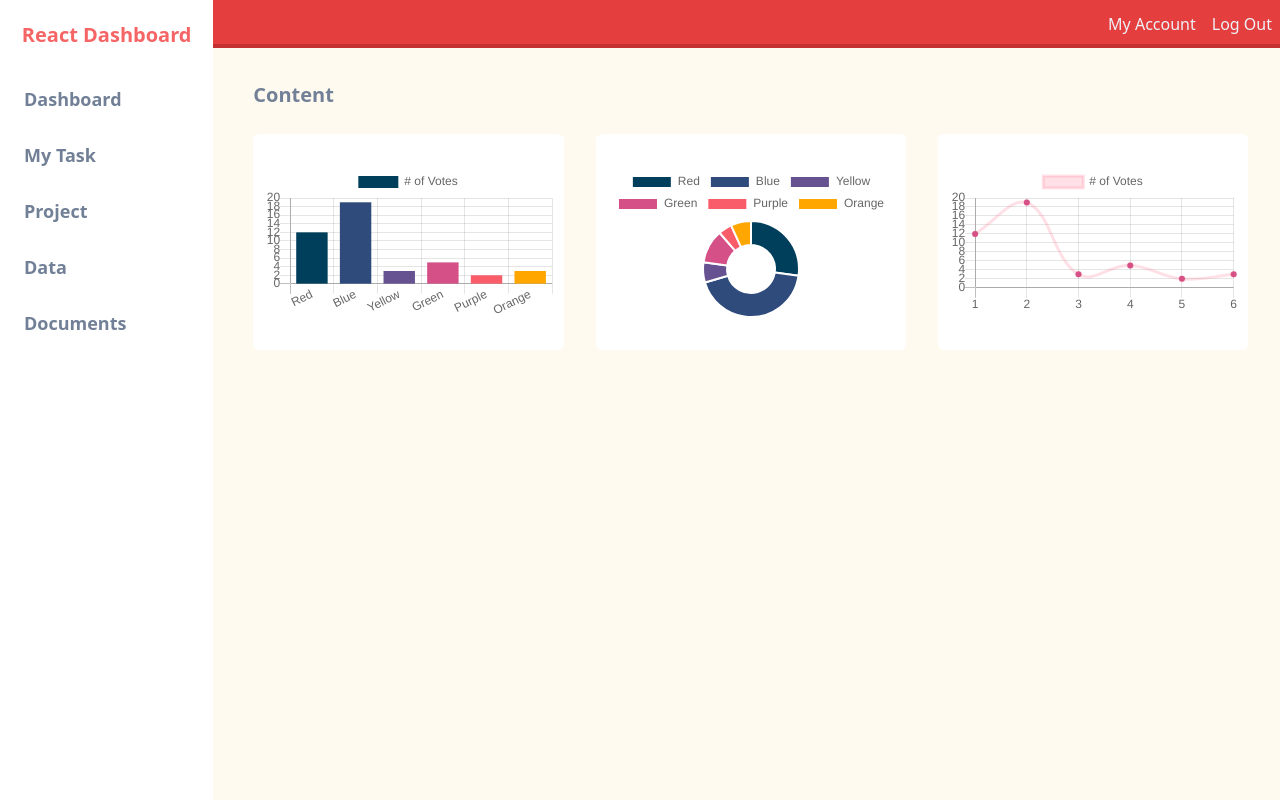
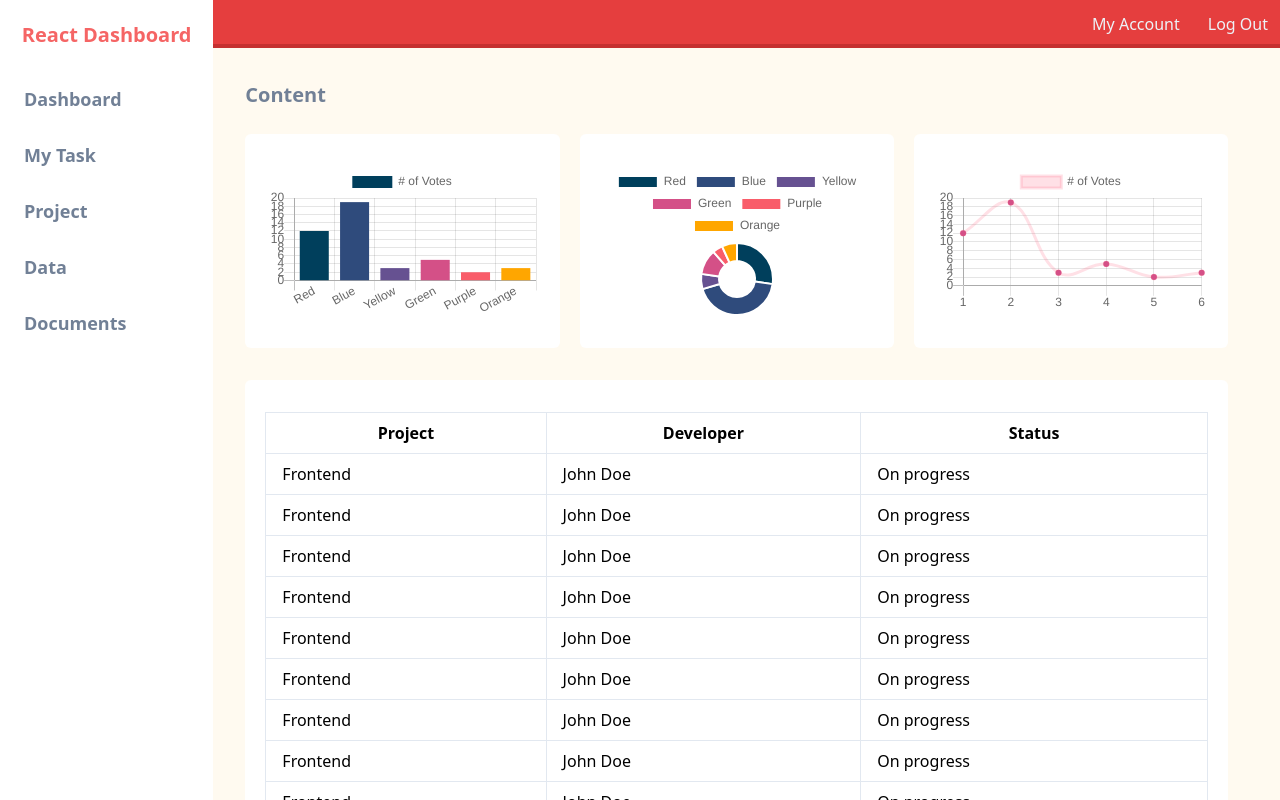
Before and after one commit to bonasunu/EnterpriseManagementFrontend, a React (Create React App) app in the folder client/: page / in a window 1280 px wide. Built offline with nearby package versions, Linux system fonts and the light colour scheme.

Commit message:
styling main content

```diff
--- a/client/src/App.js
+++ b/client/src/App.js
@@ -11,7 +11,7 @@ function App() {
   const classes = {
     wrapper:
       'overflow-x-hidden h-screen grid grid-cols-1 lg:grid-cols-6 sm:grid-cols-1 md:grid-cols-1',
-    main: 'overflow-y-auto flex flex-col lg:col-span-5',
+    main: 'overflow-y-auto h-auto flex flex-col lg:col-span-5',
     sidebarWeb:
       'bg-white hidden sm:hidden md:hidden lg:inline xl:inline xl:col-span-1 lg:col-span-1',
     sidebarMobile: 'sticky bg-white lg:hidden xl:hidden',
--- a/client/src/components/Content.js
+++ b/client/src/components/Content.js
@@ -66,13 +66,14 @@ const options = {
 
 const Content = () => {
   const classes = {
-    wrapper: 'flex-grow overflow-y-auto overflow-x-hidden bg-orange-100',
-    pageTitle:
-      'mt-8 ml-8 mb-1 sm:ml-1 md:ml-2 lg:ml-5 xl:ml-8 lg:px-4 xl:px-2 px-2 text-gray-600 font-bold text-xl',
+    wrapper: 'flex-grow overflow-x-auto bg-orange-100',
+    pageTitle: 'mt-8 ml-8 mb-1 text-gray-600 font-bold text-xl',
     dataWrapper:
-      'flex flex-wrap ml-5 mr-5 sm:ml-1 md:ml-2 lg:ml-5 xl:ml-5 h-64 sm:h-auto md:h-auto lg:h-64 xl:h-64',
+      'flex flex-wrap ml-8 mr-8 h-64 sm:h-auto md:h-auto lg:h-64 xl:h-64',
     data:
-      'flex-grow mr-3 ml-3 mt-5 mb-5 sm:ml-2 md:ml-2 lg:ml-5 xl:ml-5 bg-white overflow-x-auto h-64 lg:w-1/4 sm:w-auto sm:h-auto md:w-auto py-8 px-8 sm:px-2 rounded-md',
+      'flex-grow mr-5 mt-5 mb-3 bg-white overflow-x-auto h-64 lg:w-1/4 sm:w-auto sm:h-auto md:w-auto py-8 px-5 sm:px-2 lg:px-5 xl:px-5 rounded-md',
+    table: 'table-auto w-full',
+    tableData: 'border px-4 py-2',
   }
 
   return (
@@ -91,6 +92,69 @@ const Content = () => {
         <div className={classes.data}>
           <Line data={dataLine} options={options} />
         </div>
+        <div className={classes.data}>
+          <table className={classes.table}>
+            <thead>
+              <tr>
+                <th className={classes.tableData}>Project</th>
+                <th className={classes.tableData}>Developer</th>
+                <th className={classes.tableData}>Status</th>
+              </tr>
+            </thead>
+            <tbody>
+              <tr>
+                <td className={classes.tableData}>Frontend</td>
+                <td className={classes.tableData}>John Doe</td>
+                <td className={classes.tableData}>On progress</td>
+              </tr>
+              <tr>
+                <td className={classes.tableData}>Frontend</td>
+                <td className={classes.tableData}>John Doe</td>
+                <td className={classes.tableData}>On progress</td>
+              </tr>
+              <tr>
+                <td className={classes.tableData}>Frontend</td>
+                <td className={classes.tableData}>John Doe</td>
+                <td className={classes.tableData}>On progress</td>
+              </tr>
+              <tr>
+                <td className={classes.tableData}>Frontend</td>
+                <td className={classes.tableData}>John Doe</td>
+                <td className={classes.tableData}>On progress</td>
+              </tr>
+              <tr>
+                <td className={classes.tableData}>Frontend</td>
+                <td className={classes.tableData}>John Doe</td>
+                <td className={classes.tableData}>On progress</td>
+              </tr>
+              <tr>
+                <td className={classes.tableData}>Frontend</td>
+                <td className={classes.tableData}>John Doe</td>
+                <td className={classes.tableData}>On progress</td>
+              </tr>
+              <tr>
+                <td className={classes.tableData}>Frontend</td>
+                <td className={classes.tableData}>John Doe</td>
+                <td className={classes.tableData}>On progress</td>
+              </tr>
+              <tr>
+                <td className={classes.tableData}>Frontend</td>
+                <td className={classes.tableData}>John Doe</td>
+                <td className={classes.tableData}>On progress</td>
+              </tr>
+              <tr>
+                <td className={classes.tableData}>Frontend</td>
+                <td className={classes.tableData}>John Doe</td>
+                <td className={classes.tableData}>On progress</td>
+              </tr>
+              <tr>
+                <td className={classes.tableData}>Frontend</td>
+                <td className={classes.tableData}>John Doe</td>
+                <td className={classes.tableData}>On progress</td>
+              </tr>
+            </tbody>
+          </table>
+        </div>
       </div>
     </div>
   )
--- a/client/src/components/Navbar.js
+++ b/client/src/components/Navbar.js
@@ -7,7 +7,7 @@ const Navbar = ({ burgerBtn, burgerMenu }) => {
       'sticky top-0 flex flex-wrap sm:justify-start md:justify-start lg:justify-end xl:justify-end bg-red-600 border-b-4 border-red-700 h-12',
     btn: 'h-12 w-8 fill-current text-white outline-none lg:hidden ml-1 mr-1',
     accountLink:
-      'hidden sm:hidden md:hidden lg:block xl:block text-gray-200 ml-1 mr-1 px-1 py-3 hover:bg-red-500',
+      'hidden sm:hidden md:hidden lg:block xl:block text-gray-200 ml-1 px-3 py-3 hover:bg-red-500',
   }
 
   return (
```
